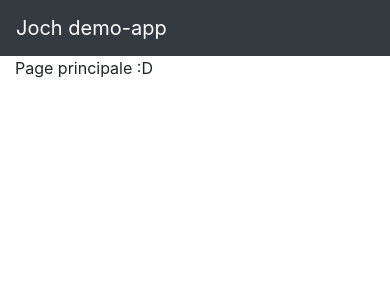
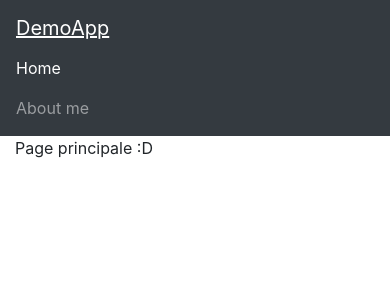
Before and after one commit to JConan/joch-demo-app, a React (Create React App) app: page / in a window 390 px wide. Shown: the top 300 px of the page. Built offline with nearby package versions, Linux system fonts and the light colour scheme; the HTML template or start-up script is replaced by a standard one.

Commit message:
fix navbar item being hidden in mobile browser because of collapsing issue

```diff
--- a/src/components/NavBar.tsx
+++ b/src/components/NavBar.tsx
@@ -7,9 +7,9 @@ const NavBar: React.SFC<NavBarProps> = () => {
   return (
     <nav className="navbar navbar-expand-lg navbar-dark bg-dark">
       <Link className="navbar-brand" to="/">
-        Joch demo-app
+        <u>DemoApp</u>
       </Link>
-      <div className="collapse navbar-collapse" id="navbarNav">
+      <div className="navbar-collapse" id="navbarNav">
         <ul className="navbar-nav">
           <NavBarItem to="/">Home</NavBarItem>
           <NavBarItem to="/about">About me</NavBarItem>
@@ -28,7 +28,7 @@ export interface NavBarItemProps {
 const NavBarItem: React.SFC<NavBarItemProps> = (props) => {
   const matchCurrentPath = useLocation().pathname === props.to;
   return (
-    <li className="nav-item">
+    <li className="nav-item nav item">
       <Link
         className={matchCurrentPath ? "nav-link active" : "nav-link"}
         to={props.to}
```
